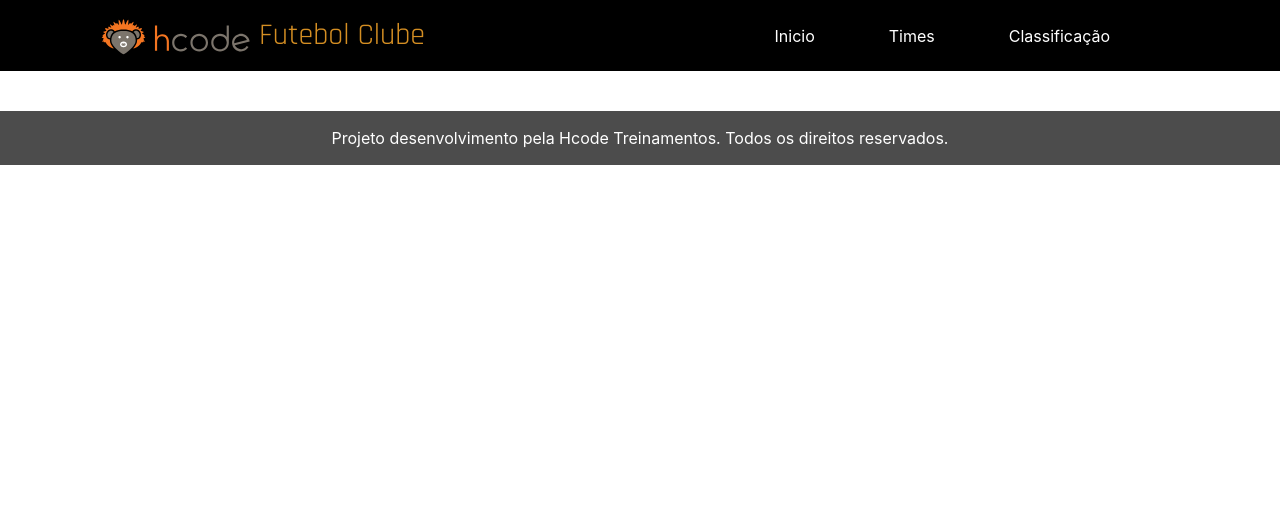
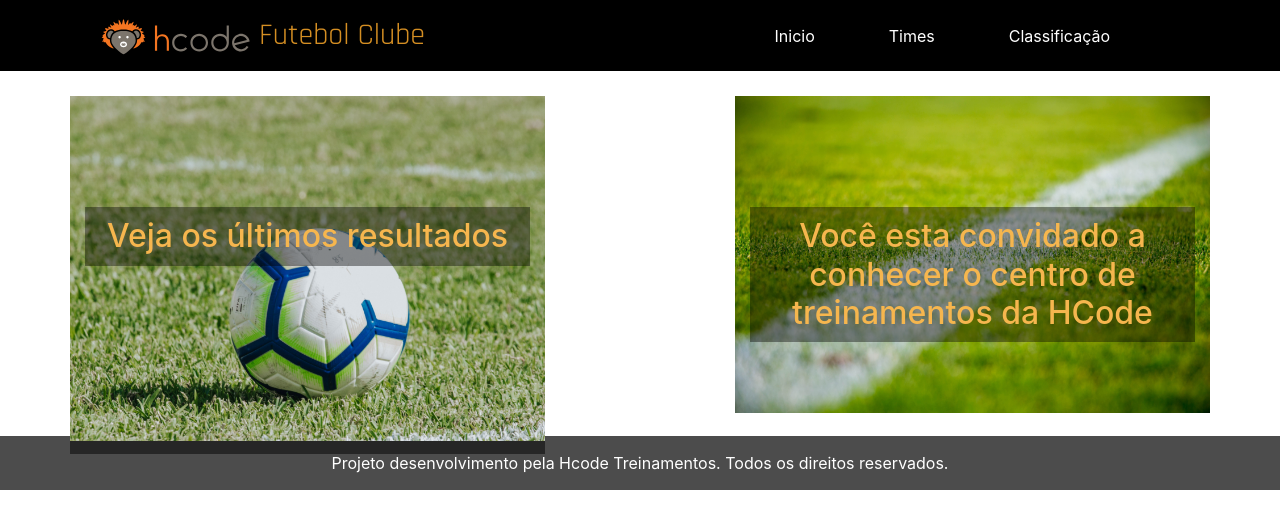
Before and after one commit to Pablofr10/hcode-futebol-clube, a Vue app: page / in a window 1280 px wide. Shown: the top 528 px of the page. Built offline with nearby package versions, Linux system fonts and the light colour scheme.

Commit message:
Adicionando banner

```diff
--- a/src/App.vue
+++ b/src/App.vue
@@ -1,6 +1,7 @@
 <template>
   <div id="app">
     <HcodeHeader />
+    <HcodeSection />
     <HcodeFooter />
   </div>
 </template>
@@ -8,12 +9,14 @@
 <script>
 import HcodeHeader from './components/HcodeHeader';
 import HcodeFooter from './components/HcodeFooter';
+import HcodeSection from './components/HcodeSection';
 
 export default {
   name: 'App',
   components: {
     HcodeHeader,
     HcodeFooter,
+    HcodeSection,
   },
 };
 </script>
--- /dev/null
+++ b/src/components/HcodeSection.vue
@@ -0,0 +1,16 @@
+<template>
+  <div>
+    <HcodeSectionBanner />
+  </div>
+</template>
+
+<script>
+import HcodeSectionBanner from './HcodeSectionBanner';
+export default {
+  components: {
+    HcodeSectionBanner,
+  },
+};
+</script>
+
+<style scoped></style>
--- /dev/null
+++ b/src/components/HcodeSectionBanner.vue
@@ -0,0 +1,54 @@
+<template>
+  <section>
+    <div class="container">
+      <div class="row">
+        <div class="col-5 text-center principal-news">
+          <h2>Veja os últimos resultados</h2>
+        </div>
+        <div class="col-5 offset-2 text-center principal-news">
+          <h2>
+            Você esta convidado a conhecer o centro de treinamentos da HCode
+          </h2>
+        </div>
+      </div>
+    </div>
+  </section>
+</template>
+
+<script>
+export default {};
+</script>
+
+<style scoped>
+section {
+  margin-top: 25px;
+}
+
+.container .row {
+  height: 300px;
+}
+
+.container .row .col-5:first-child {
+  background-color: rgba(0, 0, 0, 0.5);
+  background-image: url('../assets/football.jpg');
+  background-repeat: no-repeat;
+  background-size: 100%;
+}
+
+.container .row .col-5:nth-child(2) {
+  background-image: url('../assets/football2.jpg');
+  background-repeat: no-repeat;
+  background-size: 100%;
+}
+
+h2 {
+  margin: 25% 0;
+  color: #f6b64e;
+  background-color: rgba(0, 0, 0, 0.4);
+  padding: 10px;
+}
+
+.principal-news {
+  cursor: pointer;
+}
+</style>
```
Also changed, not shown: src/assets/football.jpg (added), src/assets/football2.jpg (added).
